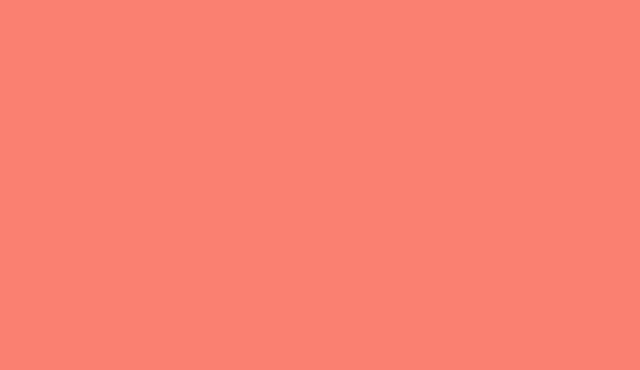
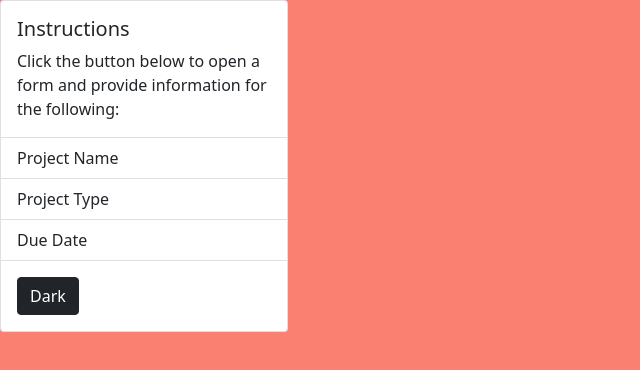
Before and after one commit to iam-dj/mini-project-4, a plain HTML site: page index.html in a window 1280 px wide. Shown: the whole page, without its empty margins (0-640 px from the left). Drawn offline with nearby package versions, Linux system fonts and the light colour scheme.

Commit message:
added card to html

```diff
--- a/index.html
+++ b/index.html
@@ -9,6 +9,24 @@
     <title>Document</title>
 </head>
 <body>
+    <header>
+
+    </header>
+    <div class="card" style="width: 18rem;">
+        <div class="card-body">
+          <h5 class="card-title">Instructions</h5>
+          <p class="card-text">Click the button below to open a form and provide information for the following:</p>
+        </div>
+        <ul class="list-group list-group-flush">
+          <li class="list-group-item">Project Name</li>
+          <li class="list-group-item">Project Type</li>
+          <li class="list-group-item">Due Date</li>
+        </ul>
+        <div class="card-body">
+            <button type="button" class="btn btn-dark">Dark</button>
+        </div>
+      </div>
+
 
     <script src="script.js"></script>
 </body>
```
